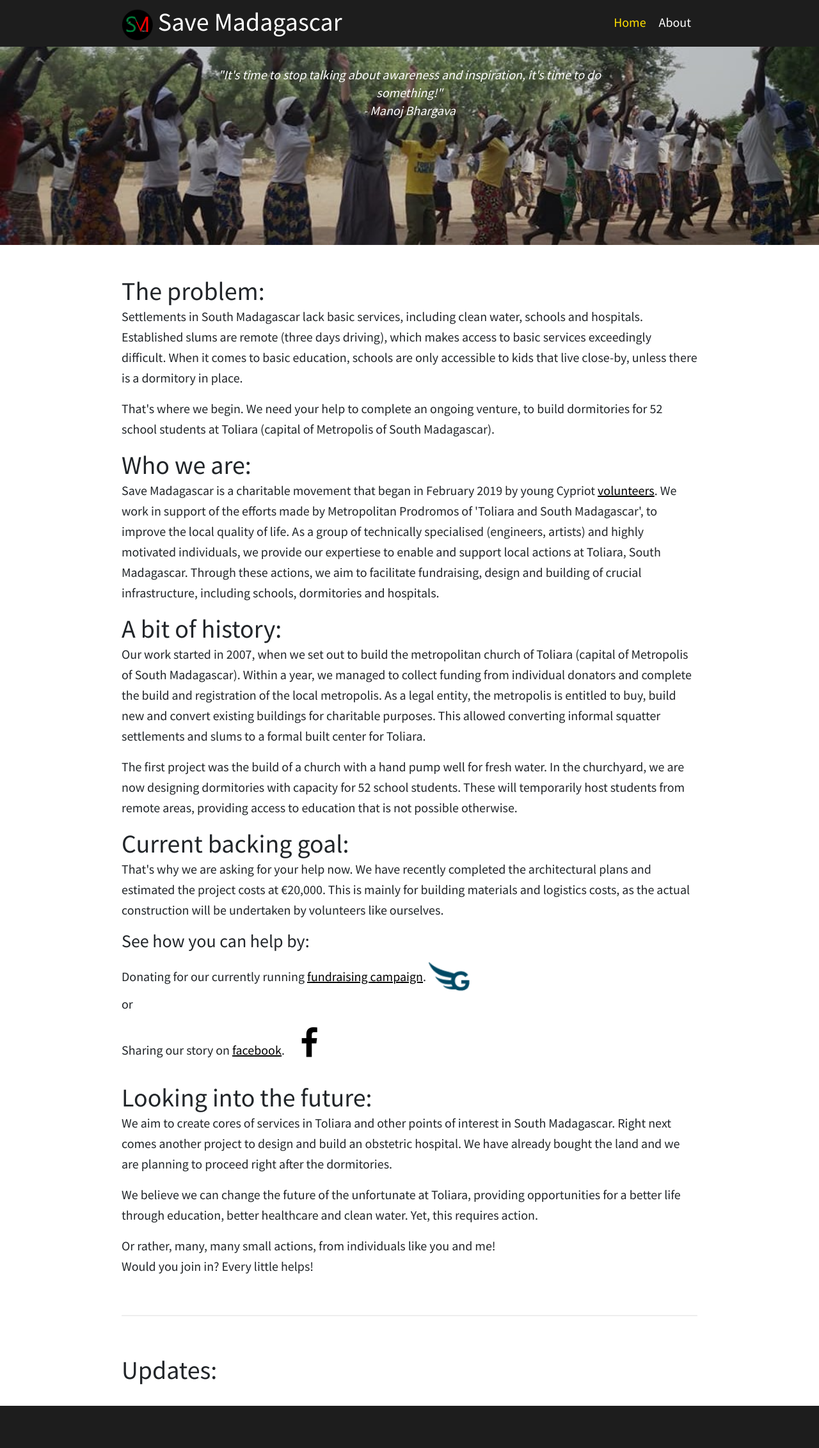
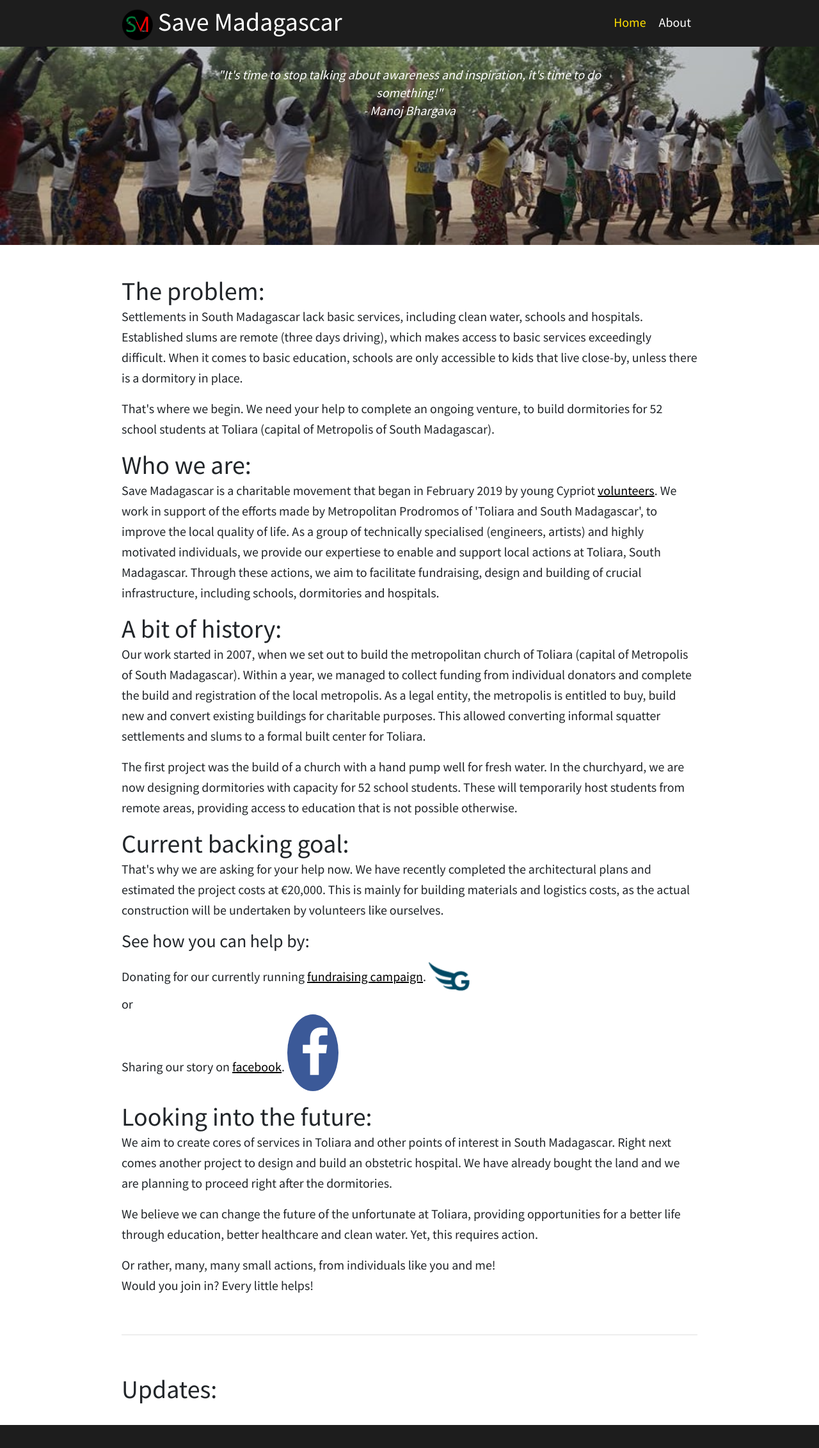
Before and after one commit to at07cm1/smadagascar_site, a Jekyll site: the page built from index.html, in a window 1280 px wide. Shown: the whole page at 64% size. Built offline with Jekyll 4.4.1, drawn with Linux system fonts in a browser that asks for light colours; before the commit the page ends 2234 px from its top, so only the background shows below that.

Commit message:
fixed facebook background

```diff
--- a/css/style.css
+++ b/css/style.css
@@ -264,11 +264,15 @@ a.badgeToDecorate {
 
 .fa {
   padding: 20px;
-  font-size: 50px;
-  width: 50px;
+  font-size: 80px;
+  width: 80px;
   text-align: center;
   text-decoration: none;
   border-radius: 50%;
+}
+.fa-facebook {
+  background: #3B5998;
+  color: white;
 }
 /* ============ */
 
```
